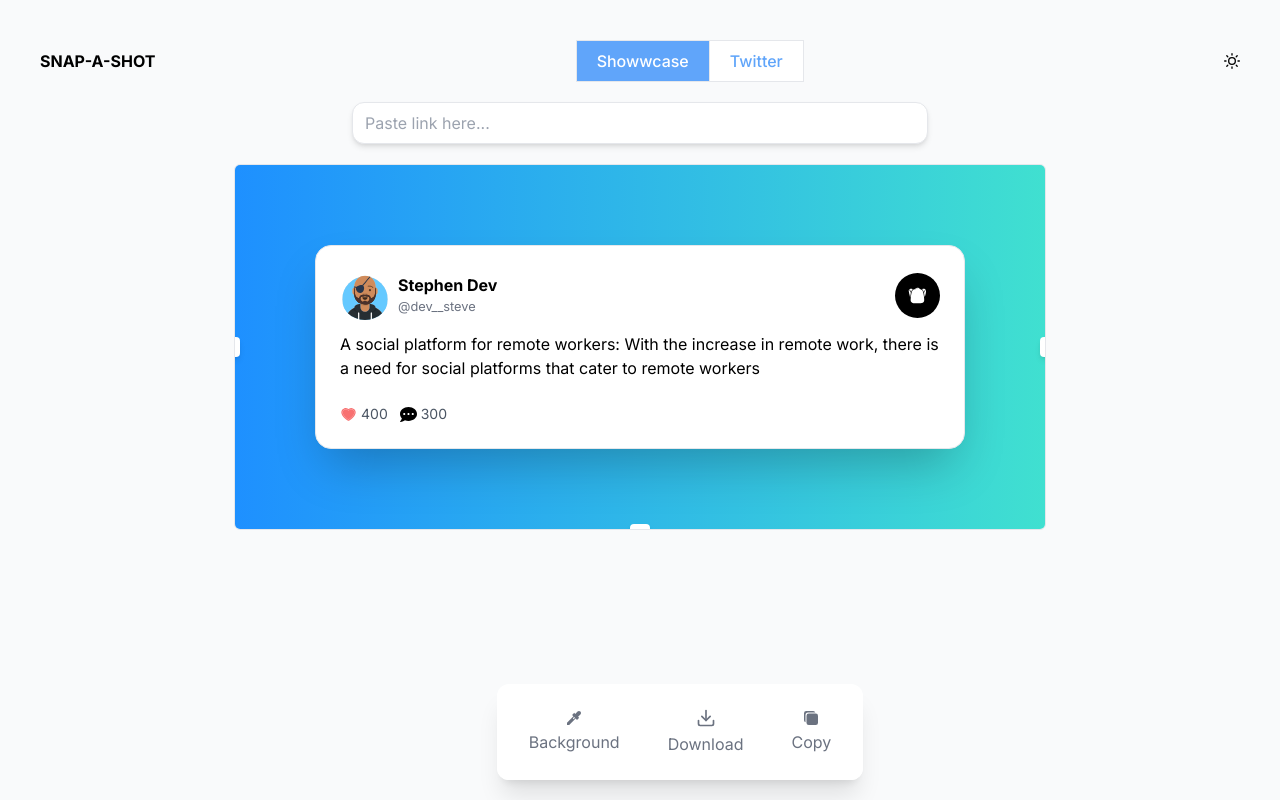
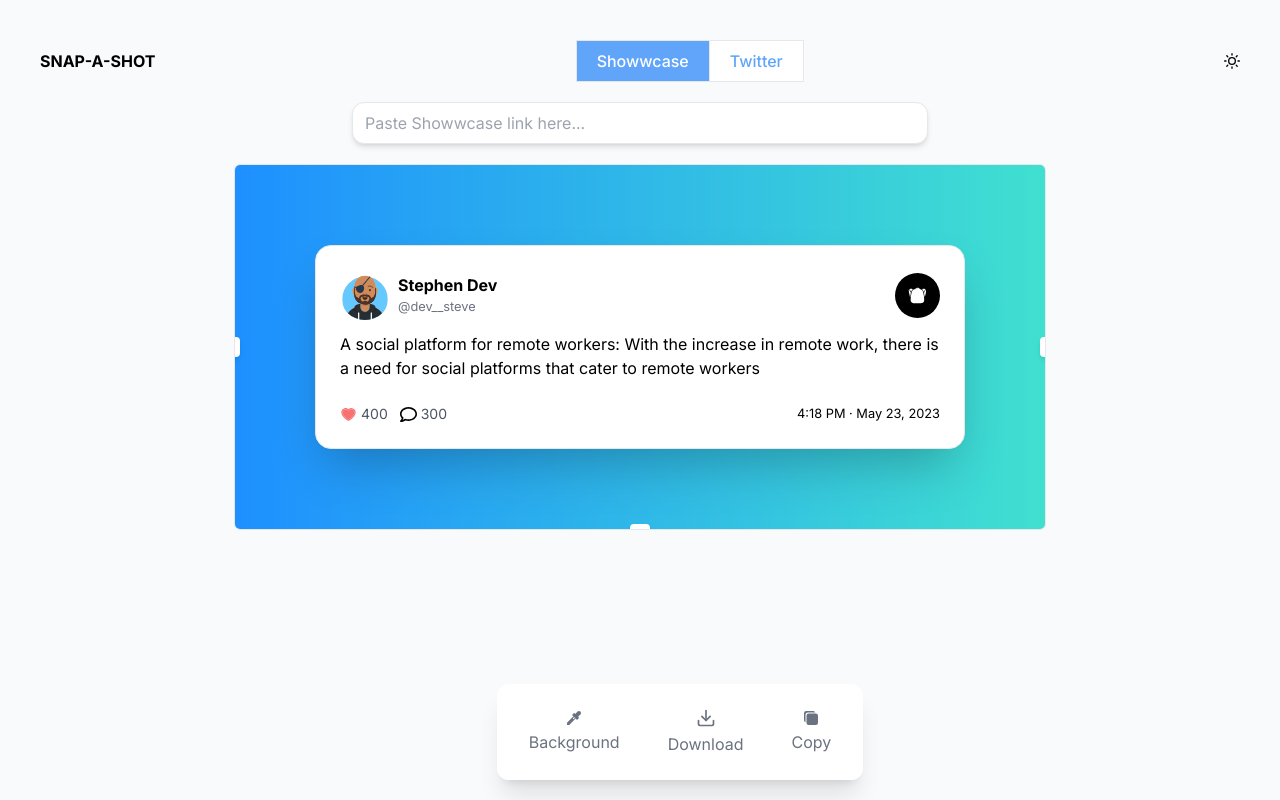
Before and after one commit to stephenokyere233/snap-a-shot, a Next.js app: page / in a window 1280 px wide. Built offline with nearby package versions, Linux system fonts and the light colour scheme; what prettier-plugin-tailwindcss would draw is missing.

Commit message:
[add] handle mentions

```diff
--- a/components/templates/ThreadTemplate.tsx
+++ b/components/templates/ThreadTemplate.tsx
@@ -1,14 +1,28 @@
 /* eslint-disable @next/next/no-img-element */
 import { FC } from 'react'
-import { FaCommentDots } from 'react-icons/fa'
+import { FaRegComment } from 'react-icons/fa'
 import Loader from '../loader'
 import Image from 'next/image'
 import { TthreadProps } from '@/types'
 import { AiTwotoneHeart } from 'react-icons/ai'
 import { TABS } from '@/constants/tabs'
+import formatDate from '@/utils/formatDate.util'
+import linkifyUsernames from '@/utils/formatPostContent.util'
 
-const ThreadTemplate: FC<TthreadProps> = ({ platformLogo, platform, isLoading, profileUrl, displayName, username, postContent, likeCount, replyCount, showwcasePostImages, twitterPostImages, showwcaseUserEmoji, verifiedTwitter }) => {
+const ThreadTemplate: FC<TthreadProps> = ({ platformLogo, platform, isLoading, profileUrl, displayName, username, postContent, likeCount, replyCount, showwcasePostImages, twitterPostImages, showwcaseUserEmoji, verifiedTwitter, datePosted }) => {
 
+
+    const ThreadLink: FC<{ title: string, description: string }> = ({ title, description }) => {
+        return (
+            <div>
+                <Image src="https://pbs.twimg.com/media/FugVWNgWIBM-4mp.jpg" alt="threadlink" width={200} height={200} />
+                <div>
+                    <h2>{title}</h2>
+                    <p>{description}</p>
+                </div>
+            </div>
+        )
+    }
 
     return (
         <div>
@@ -29,7 +43,7 @@
                                 </div>
                                 <Image src={`/assets/${platformLogo}`} alt={platform} width={50} height={50} className="w-[45px] rounded-full h-[45px] object-cover" />
                             </div>
-                            <p className="my-3">{postContent}</p>
+                            <p className="my-3" dangerouslySetInnerHTML={{ __html: linkifyUsernames(postContent) }} />
                             <div className={`grid ${(showwcasePostImages?.length === 1 || twitterPostImages?.length === 1) ? " " : "grid-cols-2"} gap-1`} id={(showwcasePostImages?.length === 3 || twitterPostImages?.length === 3) ? "three-images" : ""} >
                                 {
                                     platform === TABS[0] ?
@@ -43,17 +57,29 @@
                                             )
                                         }))
                                 }
+                                {
+                                    platform === TABS[0] ? <></> : (
+                                        <></>
+                                    )
+                                }
                             </div>
-                            <ul className='flex gap-3 pt-3'>
+                            <div className='flex justify-between items-center mt-3'>
+                                <ul className='flex gap-3 '>
                                     <li className="flex items-center gap-1">
                                         <AiTwotoneHeart className="text-red-400" size={17} />
                                         <p className="text-gray-600 text-sm">{likeCount}</p>
                                     </li>
                                     <li className="flex items-center gap-1">
-                                    <FaCommentDots size={17} />
+                                        <FaRegComment size={17} />
                                         <p className="text-gray-600 text-sm">{replyCount}</p>
                                     </li>
-                            </ul></>)
+                                </ul>
+                                <small className=''>
+                                    {formatDate(datePosted)}
+                                </small>
+                            </div>
+
+                        </>)
                     }
 
                 </div>
--- a/pages/index.tsx
+++ b/pages/index.tsx
@@ -204,7 +204,7 @@
           <FiSun />
         </header>
         <form className="my-5 flex flex-col gap-3 items-center justify-center" onSubmit={handleSubmit}>
-          <input value={link} onChange={handleChange} placeholder="Paste link here..." className="text-gray-500 w-full p-2 px-3 border rounded-xl outline-blue-300 shadow-md max-w-xl" />
+          <input value={link} onChange={handleChange} placeholder={`Paste ${platform} link here...`} className="text-gray-500 w-full p-2 px-3 border rounded-xl outline-blue-300 shadow-md max-w-xl" />
           {
             error &&
             <p className="text-red-500 text-center capitalize">{errorMessage}</p>
@@ -218,13 +218,14 @@
             {
               // IF SELECTED TAB IS SHOWCASE
               platform === TABS[0] ?
-                (!isShowwcaseDataFetched ? <ThreadTemplate platformLogo="showwcase.svg" isLoading={loading} profileUrl={DUMMY_TEMP.profileUrl} displayName={DUMMY_TEMP.displayName} username={DUMMY_TEMP.username} postContent={DUMMY_TEMP.postContent} likeCount={DUMMY_TEMP.likeCount} replyCount={DUMMY_TEMP.replyCount} platform={TABS[0]} /> :
-                  <ThreadTemplate platformLogo="showwcase.svg" isLoading={loading} profileUrl={threadInfo.user.profilePictureKey} displayName={threadInfo.user.displayName} username={threadInfo.user.username} postContent={threadInfo.message} likeCount={threadInfo.totalUpvotes} replyCount={threadInfo.totalReplies} platform={TABS[0]} showwcasePostImages={threadInfo.images} showwcaseUserEmoji={threadInfo.user.activity.emoji}/>) :
+                (!isShowwcaseDataFetched ? <ThreadTemplate platformLogo="showwcase.svg" isLoading={loading} profileUrl={DUMMY_TEMP.profileUrl} displayName={DUMMY_TEMP.displayName} username={DUMMY_TEMP.username} postContent={DUMMY_TEMP.postContent} likeCount={DUMMY_TEMP.likeCount} replyCount={DUMMY_TEMP.replyCount} platform={TABS[0]} datePosted={new Date().toString()} /> :
+                  <ThreadTemplate platformLogo="showwcase.svg" isLoading={loading} profileUrl={threadInfo.user.profilePictureKey} displayName={threadInfo.user.displayName} username={threadInfo.user.username} postContent={threadInfo.message} likeCount={threadInfo.totalUpvotes} replyCount={threadInfo.totalReplies} platform={TABS[0]} showwcasePostImages={threadInfo.images} showwcaseUserEmoji={threadInfo.user.activity.emoji} datePosted={threadInfo.createdAt
+                  } />) :
                 // IF SELECTED TAB IS TWITTER
                 (!isTwitterDataFetched ?
-                  <ThreadTemplate platformLogo="twitter.svg" isLoading={loading} profileUrl={DUMMY_TEMP.profileUrl} displayName={DUMMY_TEMP.displayName} username={DUMMY_TEMP.username} postContent={DUMMY_TEMP.postContent} likeCount={DUMMY_TEMP.likeCount} replyCount={DUMMY_TEMP.replyCount} platform={TABS[1]} /> : <ThreadTemplate platformLogo="twitter.svg" platform={TABS[1]} isLoading={loading} profileUrl={tweetInfo.includes.users[0].profile_image_url} displayName={tweetInfo.includes.users[0].name}
-                    username={tweetInfo.includes.users[0].username} postContent={tweetInfo.data.text.split("https://t.co/")[0]} likeCount={tweetInfo.data.public_metrics.like_count} replyCount={tweetInfo.data.public_metrics?.reply_count}
-                    twitterPostImages={tweetInfo.includes.media} verifiedTwitter={tweetInfo.includes.users[0].verified}
+                  <ThreadTemplate platformLogo="twitter.svg" isLoading={loading} profileUrl={DUMMY_TEMP.profileUrl} displayName={DUMMY_TEMP.displayName} username={DUMMY_TEMP.username} postContent={DUMMY_TEMP.postContent} likeCount={DUMMY_TEMP.likeCount} replyCount={DUMMY_TEMP.replyCount} platform={TABS[1]} datePosted={new Date().toString()} /> : <ThreadTemplate platformLogo="twitter.svg" platform={TABS[1]} isLoading={loading} profileUrl={tweetInfo.includes.users[0].profile_image_url} displayName={tweetInfo.includes.users[0].name}
+                    username={tweetInfo.includes.users[0].username} postContent={tweetInfo.data.text} likeCount={tweetInfo.data.public_metrics.like_count} replyCount={tweetInfo.data.public_metrics?.reply_count}
+                    twitterPostImages={tweetInfo.includes.media} verifiedTwitter={tweetInfo.includes.users[0].verified} datePosted={tweetInfo.data.created_at}
                   />)
             }
           </section>
--- a/styles/globals.css
+++ b/styles/globals.css
@@ -116,3 +116,7 @@
 #three-images img:nth-child(3) {
   height: 180px;
 }
+
+a{
+  color: #42A5F5;
+}
--- a/types/index.ts
+++ b/types/index.ts
@@ -12,4 +12,6 @@
     platform: string
     showwcaseUserEmoji?:string
     verifiedTwitter?:boolean
+    datePosted:string
+    showwwcaseMentions?:any[]
 }
--- /dev/null
+++ b/utils/formatDate.util.ts
@@ -0,0 +1,18 @@
+export default function formatDate(dateStr: string) {
+    const date = new Date(dateStr);
+
+    const hours = date.getHours();
+    const minutes = date.getMinutes();
+    const amPm = hours >= 12 ? 'PM' : 'AM';
+    const formattedTime = `${hours % 12 || 12}:${minutes.toString().padStart(2, '0')} ${amPm}`;
+
+    const months = ['Jan', 'Feb', 'Mar', 'Apr', 'May', 'Jun', 'Jul', 'Aug', 'Sep', 'Oct', 'Nov', 'Dec'];
+    const month = months[date.getMonth()];
+    const day = date.getDate();
+    const year = date.getFullYear();
+    const formattedDate = `${month} ${day}, ${year}`;
+
+    const formattedStr = `${formattedTime} · ${formattedDate}`;
+
+    return formattedStr;
+}
--- /dev/null
+++ b/utils/formatPostContent.util.ts
@@ -0,0 +1,16 @@
+export default function linkifyUsernames(str: string) {
+    const regex = /(@\S+)|(u\/\S+)/g;
+    let outputStr = str.replace(regex, (match, username1, username2) => {
+        let href = '';
+        let username = username1 ? username1.slice(1) : username2.slice(2);
+        if (match.startsWith('@')) {
+            href = `https://twitter.com/${username}`;
+            username = `@${username}`;
+        } else {
+            href = `https://www.showwcase.com/${username}`;
+            username = `@${username}`;
+        }
+        return `<a href="${href}">${username}</a>`;
+    });
+    return outputStr.replace(/\n/g, '<br>');
+}
```
Lines whose indentation alone changed are shown as unchanged.
